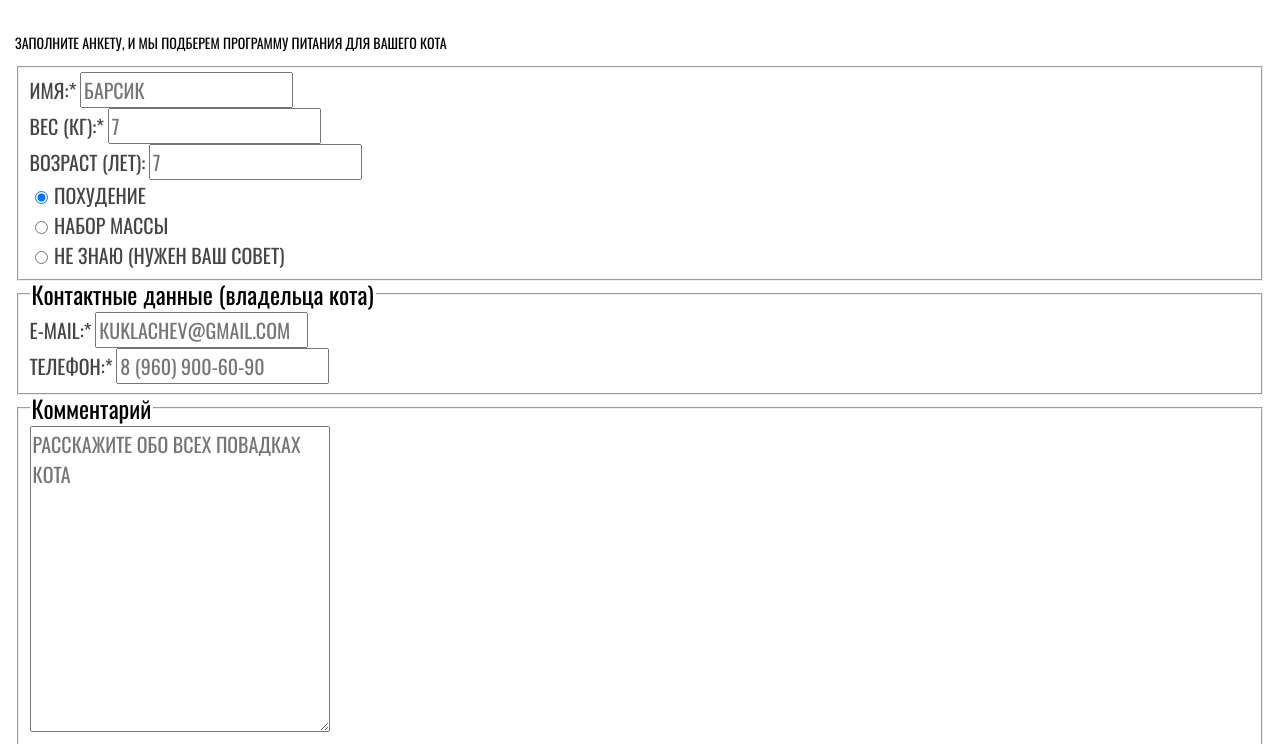
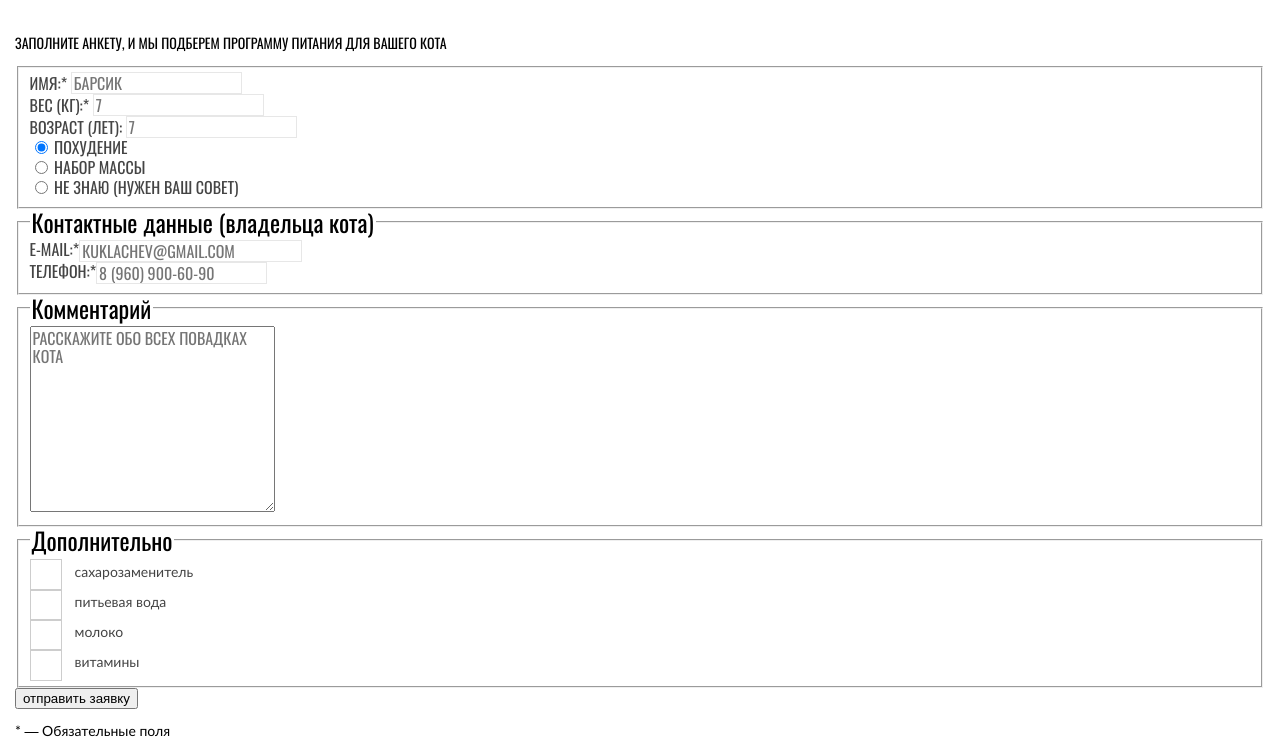
Before and after one commit to htmlacademy-adaptive/1478577-cat-energy-30, a website: page source/form.html in a window 1280 px wide. Shown: the part 214-958 px from the top of the page. Drawn offline with nearby package versions, Linux system fonts and the light colour scheme; files that its build step writes are made by us from their sources.

Commit message:
Векторная графика на форму

```diff
--- a/source/form.html
+++ b/source/form.html
@@ -108,18 +108,25 @@
             кота)</legend>
           <ul class="program-selection__list">
             <li class="program-selection__item">
+
+              <div class="program-selection__wrapper program-selection__wrapper--mail">
                 <label class="program-selection__label" for="email">
                   <span class="program-selection__text form-font">E-mail:*</span>
                 </label>
-              <input class="program-selection__input form-font" type="email" name="email"
-                placeholder="кuklachev@gmail.com" id="email" required>
+                <input class="program-selection__input program-selection__input--img form-font" type="email"
+                  name="email" placeholder="кuklachev@gmail.com" id="email" required>
+              </div>
+
             </li>
             <li class="program-selection__item">
+              <div class="program-selection__wrapper program-selection__wrapper--telephone">
                 <label class="program-selection__label" for="tel">
                   <span class="program-selection__text form-font">Телефон:*</span>
                 </label>
                 <input class="program-selection__input form-font" type="tel" name="telephone"
                   placeholder="8 (960) 900-60-90" id="tel" required>
+              </div>
+
             </li>
           </ul>
         </fieldset>
@@ -135,7 +142,8 @@
           <ul class="program-selection__list">
             <li class="form-item">
               <label class="form-item__label">
-                <input class="form-item__input" name="additionally" type="checkbox" value="sweetener" checked>
+                <input class="form-item__input visually-hidden" name="additionally" type="checkbox" value="sweetener"
+                  checked>
                 <span class="form-item__mark"></span>
                 <span class="form-item__name">сахарозаменитель</span>
               </label>
@@ -143,7 +151,7 @@
 
             <li class="form-item">
               <label class="form-item__label">
-                <input class="form-item__input" name="additionally" type="checkbox" value="water">
+                <input class="form-item__input visually-hidden" name="additionally" type="checkbox" value="water">
                 <span class="form-item__mark"></span>
                 <span class="form-item__name">питьевая вода</span>
               </label>
@@ -151,7 +159,7 @@
 
             <li class="form-item">
               <label class="form-item__label">
-                <input class="form-item__input" name="additionally" type="checkbox" value="milk">
+                <input class="form-item__input visually-hidden" name="additionally" type="checkbox" value="milk">
                 <span class="form-item__mark"></span>
                 <span class="form-item__name">молоко</span>
               </label>
@@ -159,7 +167,7 @@
 
             <li class="form-item">
               <label class="form-item__label">
-                <input class="form-item__input" name="additionally" type="checkbox" value="vitamins">
+                <input class="form-item__input visually-hidden" name="additionally" type="checkbox" value="vitamins">
                 <span class="form-item__mark"></span>
                 <span class="form-item__name">витамины</span>
               </label>
--- a/source/styles/blocks/form-font.scss
+++ b/source/styles/blocks/form-font.scss
@@ -1,7 +1,7 @@
 .form-font {
   color: $basic-gray;
   font-family: $secondary-font;
-  font-size: 20px;
-  line-height: 30px;
+  font-size: 16px;
+  line-height: 18px;
   text-transform: uppercase;
 }
--- a/source/styles/blocks/form-item.scss
+++ b/source/styles/blocks/form-item.scss
@@ -0,0 +1,39 @@
+.form-item__label {
+  position: relative;
+  display: flex;
+  align-items: center;
+  min-height: 30px;
+  padding-left: 45px;
+
+  &:hover,
+  &:focus {
+    .form-item__mark {
+      border-color: $hover-gray;
+    }
+
+  }
+}
+
+.form-item__input {
+  &:disabled+.form-item__mark+.form-item__name {
+    opacity: 0.3;
+  }
+}
+
+.form-item__input[type="checkbox"]:checked + .form-item__mark {
+  background-image: url(../../images/icons/stack.svg#tick);
+  background-repeat: no-repeat;
+  background-size: 26px auto;
+  background-position: center;
+}
+
+
+
+.form-item__mark {
+  position: absolute;
+  top: 2px;
+  left: 0;
+  width: 30px;
+  height: 30px;
+  border: 1px solid $special-gray;
+}
--- a/source/styles/blocks/program-selection.scss
+++ b/source/styles/blocks/program-selection.scss
@@ -37,3 +37,49 @@
 .program-selection__additionally--mobile {
   font-size: 14px;
 }
+.program-selection__input {
+  border: 1px solid $special-gray2;
+  &--img {
+    min-width: 217px;
+  }
+  &:hover {
+    border-color: $special-gray;
+  }
+  &:user-invalid {
+    border: 2px solid $erorr-color;
+  }
+}
+
+.program-selection__wrapper {
+  display: flex;
+  &:has(.program-selection__input:focus) {
+   &::after {
+    border: 2px solid $basic-gray;
+    background-color: $basic-green;
+  }
+  }
+  &:has(.program-selection__input:user-invalid) {
+    &::after {
+     background-color: $erorr-color;
+   }
+   }
+}
+.program-selection__wrapper--mail::after {
+  content: "";
+  position: relative;
+  display: block;
+  width: 20px;
+  height: 20px;
+  mask-image: url("../../images/icons/stack.svg#mail");
+  background-color: $basic-black;
+}
+
+.program-selection__wrapper--telephone::after {
+  content: "";
+  position: relative;
+  display: block;
+  width: 20px;
+  height: 20px;
+  mask-image: url("../../images/icons/stack.svg#phone");
+  background-color: $basic-black;
+}
--- a/source/styles/global/variables.scss
+++ b/source/styles/global/variables.scss
@@ -8,6 +8,10 @@ $secondary-black: #111111;
 $secondary-gray: #222222;
 $basic-green: #68B738;
 $accent-color: rgba(104, 183, 56, 0.85);
+$special-gray: #CDCDCD;
+$special-gray2: #E7E7E7;
+$hover-gray: #BABABA;
+$erorr-color: #FF8282;
 
 // Шрифты
 $primary-font: "Lato", "arial", sans-serif;
--- a/source/styles/styles.scss
+++ b/source/styles/styles.scss
@@ -22,6 +22,7 @@
 @import "./blocks/form-title.scss";
 @import "./blocks/program-selection.scss";
 @import "./blocks/form-font.scss";
+@import "./blocks/form-item.scss";
 @import "./blocks/catalog-product.scss";
 @import "./blocks/additional-products.scss";
 @import "./blocks/intro.scss";
```
Lines whose indentation alone changed are shown as unchanged.
